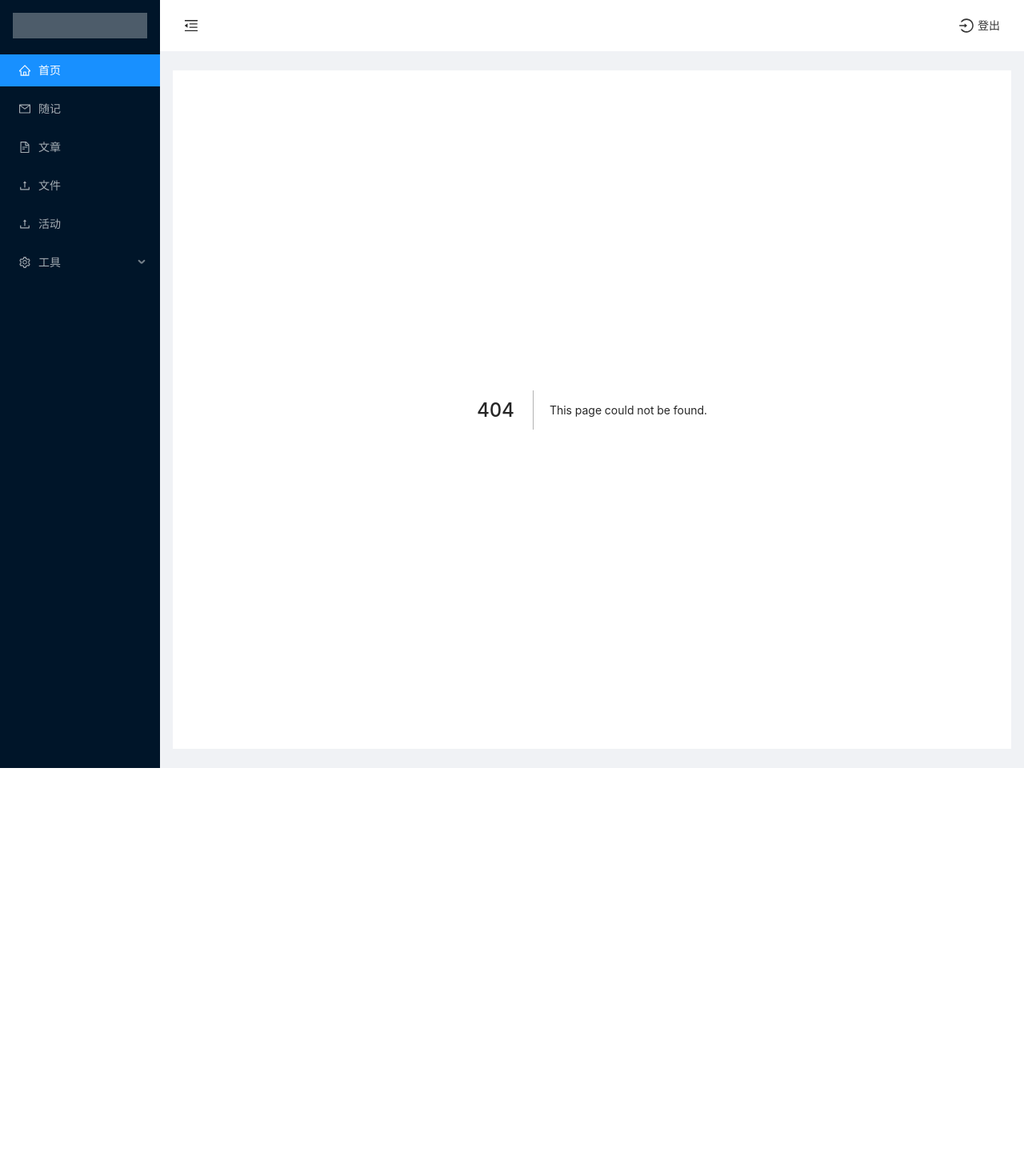
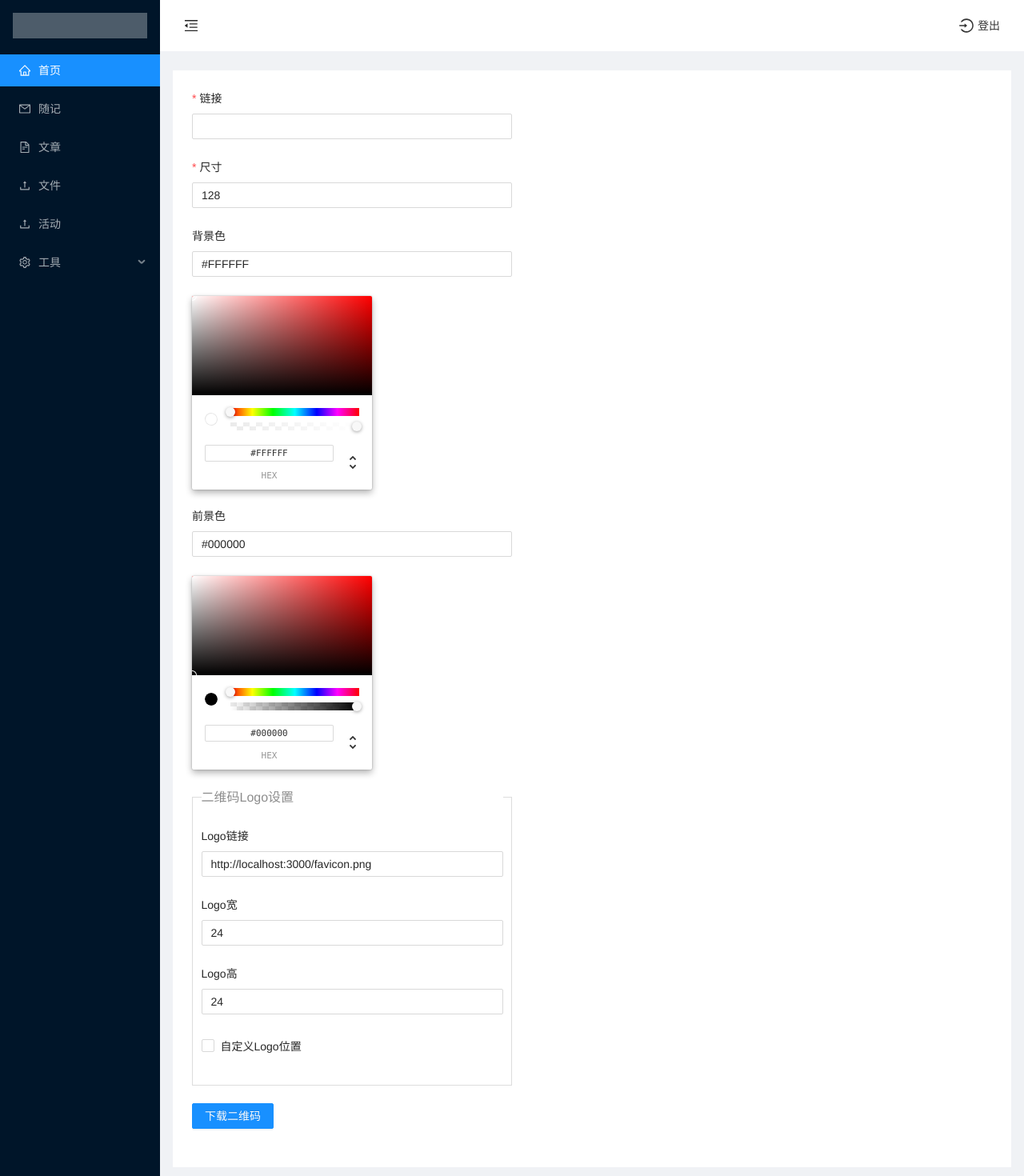
Before and after one commit to pengjielee/xun-admin, a Next.js app: page /tool/qrcode in a window 1280 px wide. Before the commit this address had no page. Shown: the top 1470 px of the page at 80% size. Before the commit the page ends 960 px from the top, so only its background shows below. Built offline with nearby package versions, Linux system fonts and the light colour scheme.

Commit message:
feat: qrcode tool

```diff
--- a/api/routes/article.js
+++ b/api/routes/article.js
@@ -24,10 +24,7 @@ router.get("/list", (req, res) => {
 
 router.get("/:id", (req, res) => {
   db.then((db) => {
-    const article = db
-      .get("items")
-      .find({ id: req.params.id })
-      .value()
+    const article = db.get("items").find({ id: req.params.id }).value();
 
     console.log(article);
     res.jsonp({ code: 200, msg: "success", data: article });
--- a/package.json
+++ b/package.json
@@ -27,9 +27,11 @@
     "nanoid": "^3.1.28",
     "next": "11.1.2",
     "normalize.css": "^8.0.1",
+    "qrcode.react": "^1.0.1",
     "qs": "^6.10.1",
     "rc-color-picker": "^1.2.6",
     "react": "17.0.2",
+    "react-color": "^2.19.3",
     "react-dnd": "^14.0.2",
     "react-dnd-html5-backend": "^14.0.0",
     "react-dom": "17.0.2",
--- a/src/assets/styles/globals.scss
+++ b/src/assets/styles/globals.scss
@@ -64,3 +64,11 @@ body,
 .hidden {
   display: none;
 }
+
+fieldset {
+  border: 1px solid #ddd;
+}
+
+.ant-form legend {
+  border-bottom: none;
+}
--- a/src/assets/styles/page.scss
+++ b/src/assets/styles/page.scss
@@ -8,7 +8,8 @@ $main-color: #eee;
   margin-bottom: 30px;
 }
 
-.page-tool-mail {
+.page-tool-mail,
+.page-tool-qrcode {
   .title {
     margin-bottom: 20px;
     font-size: 24px;
@@ -24,6 +25,12 @@ $main-color: #eee;
   }
   canvas {
     border-radius: 10px;
+  }
+}
+
+.page-tool-qrcode {
+  canvas {
+    border-radius: unset;
   }
 }
 
--- /dev/null
+++ b/src/pages/tool/qrcode/index.js
@@ -0,0 +1,187 @@
+import dynamic from "next/dynamic";
+import { Header } from "@/components";
+import { useState, useRef, useCallback } from "react";
+import { Input, InputNumber, Button, Form, Checkbox } from "antd";
+import QRCode from "qrcode.react";
+
+const SketchPicker = dynamic(import("react-color"), {
+  ssr: false,
+  loading: () => <p>Loading ...</p>,
+});
+
+const App = () => {
+  const [form] = Form.useForm();
+  const [positionVisible, setPositionVisible] = useState(false);
+  const [colors, setColors] = useState({
+    bgColor: "#FFFFFF",
+    fgColor: "#000000",
+  });
+
+  const [config, setConfig] = useState({
+    url: "",
+    size: 128,
+    bgColor: "#FFFFFF",
+    fgColor: "#000000",
+    imageSettings: {
+      src: "http://localhost:3000/favicon.png",
+      width: 24,
+      height: 24,
+    },
+  });
+
+  const handleDownload = () => {
+    const canvas = document.getElementById("qrcode");
+    const img = new Image();
+    img.src = canvas.toDataURL("image/png");
+    const a = document.createElement("a");
+    a.href = img.src;
+    a.download = "qrcode";
+    a.click();
+  };
+
+  const handleFormChange = (changedValues, allValues) => {
+    setConfig(allValues);
+  };
+
+  const handleColorChange = (color, name) => {
+    const temp = {};
+    temp[`${name}`] = color.hex;
+    form.setFieldsValue(temp);
+    setColors(Object.assign({}, colors, temp));
+    setConfig(Object.assign({}, config, temp));
+  };
+
+  return (
+    <div className="page-tool-qrcode">
+      <Header title="生成二维码"></Header>
+
+      <div className="container">
+        <div className="left">
+          <Form
+            form={form}
+            layout="vertical"
+            initialValues={config}
+            onValuesChange={handleFormChange}
+          >
+            <Form.Item
+              label="链接"
+              name="url"
+              rules={[{ required: true, message: "请输入链接" }]}
+            >
+              <Input />
+            </Form.Item>
+            <Form.Item
+              label="尺寸"
+              name="size"
+              rules={[{ required: true, message: "请输入尺寸" }]}
+            >
+              <InputNumber style={{ width: "100%" }} />
+            </Form.Item>
+
+            <Form.Item
+              label="背景色"
+              name="bgColor"
+              rules={[{ required: false, message: "请输入背景色" }]}
+            >
+              <Input />
+            </Form.Item>
+
+            <SketchPicker
+              color={colors.bgColor}
+              onChange={(color) => handleColorChange(color, "bgColor")}
+            />
+            <br />
+
+            <Form.Item
+              label="前景色"
+              name="fgColor"
+              rules={[{ required: false, message: "请输入前景色" }]}
+            >
+              <Input />
+            </Form.Item>
+
+            <SketchPicker
+              color={colors.fgColor}
+              onChange={(color) => handleColorChange(color, "fgColor")}
+            />
+            <br />
+
+            <fieldset>
+              <legend>二维码Logo设置</legend>
+              <Form.Item
+                label="Logo链接"
+                name={["imageSettings", "src"]}
+                rules={[{ required: false, message: "请输入前景色" }]}
+              >
+                <Input />
+              </Form.Item>
+              <Form.Item
+                label="Logo宽"
+                name={["imageSettings", "width"]}
+                rules={[{ required: false, message: "请输入Logo宽" }]}
+              >
+                <InputNumber style={{ width: "100%" }} />
+              </Form.Item>
+              <Form.Item
+                label="Logo高"
+                name={["imageSettings", "height"]}
+                rules={[{ required: false, message: "请输入Logo高" }]}
+              >
+                <InputNumber style={{ width: "100%" }} />
+              </Form.Item>
+
+              <Form.Item>
+                <Checkbox
+                  onChange={(e) => setPositionVisible(e.target.checked)}
+                >
+                  自定义Logo位置
+                </Checkbox>
+              </Form.Item>
+
+              {positionVisible ? (
+                <>
+                  <Form.Item
+                    label="Logo横坐标"
+                    name={["imageSettings", "x"]}
+                    rules={[{ required: false, message: "请输入Logox坐标" }]}
+                  >
+                    <InputNumber min={0} style={{ width: "100%" }} />
+                  </Form.Item>
+                  <Form.Item
+                    label="Logo纵坐标"
+                    name={["imageSettings", "y"]}
+                    rules={[{ required: false, message: "请输入图片y坐标" }]}
+                  >
+                    <InputNumber min={0} style={{ width: "100%" }} />
+                  </Form.Item>
+                </>
+              ) : null}
+            </fieldset>
+            <br />
+
+            <Form.Item>
+              <Button type="primary" onClick={handleDownload}>
+                下载二维码
+              </Button>
+            </Form.Item>
+          </Form>
+        </div>
+        <div className="right">
+          {config.url ? (
+            <QRCode
+              id="qrcode"
+              value={config.url}
+              size={config.size}
+              fgColor={config.fgColor}
+              bgColor={config.bgColor}
+              style={{ margin: "auto" }}
+              imageSettings={config.imageSettings}
+            />
+          ) : null}
+        </div>
+      </div>
+    </div>
+  );
+};
+
+export default App;
```
Also changed, not shown: public/favicon.png (added), 1 other file (tests, documents, lock files or other folders).
